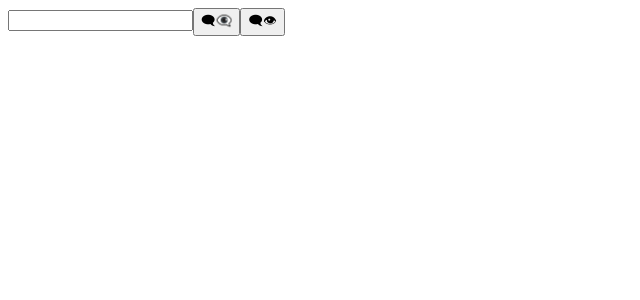
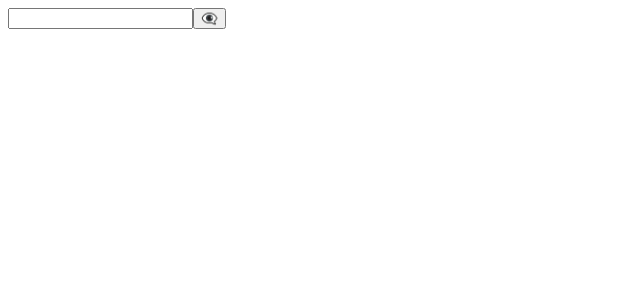
Before and after one commit to jakubhfake/megak-react-app, a React (Create React App) app: page / in a window 1280 px wide. Shown: the top 300 px of the page, without its empty margins (0-640 px from the left). Built offline with nearby package versions, Linux system fonts and the light colour scheme.

Commit message:
modify password hide component

```diff
--- a/src/PassTextInput.js
+++ b/src/PassTextInput.js
@@ -1,17 +1,21 @@
-import React from "react";
+import React, {useState} from "react";
 
 export const PassTextInput = prompt => {
+    const [inputType, setInputType] = useState('password');
 
+    const [icon, setIcon] = useState('👁‍🗨');
     const showPassword = () => {
-        console.log('Pokaż hasło');
+        setInputType('text');
+        setIcon('👁‍🗨');
     };
 
     const hidePassword = () => {
-        console.log('Hasło ukryte');
+        setInputType('password');
+        setIcon('👁')
     };
 
     return <>
-        <input type={'password'}/>
-        <button onMouseDown={showPassword} onMouseUp={hidePassword}>🗨👁‍🗨</button>
-        <button>🗨👁</button></>
+        <input type={inputType}/>
+        <button onMouseDown={showPassword} onMouseUp={hidePassword}>{icon}</button>
+        </>
 }
```
